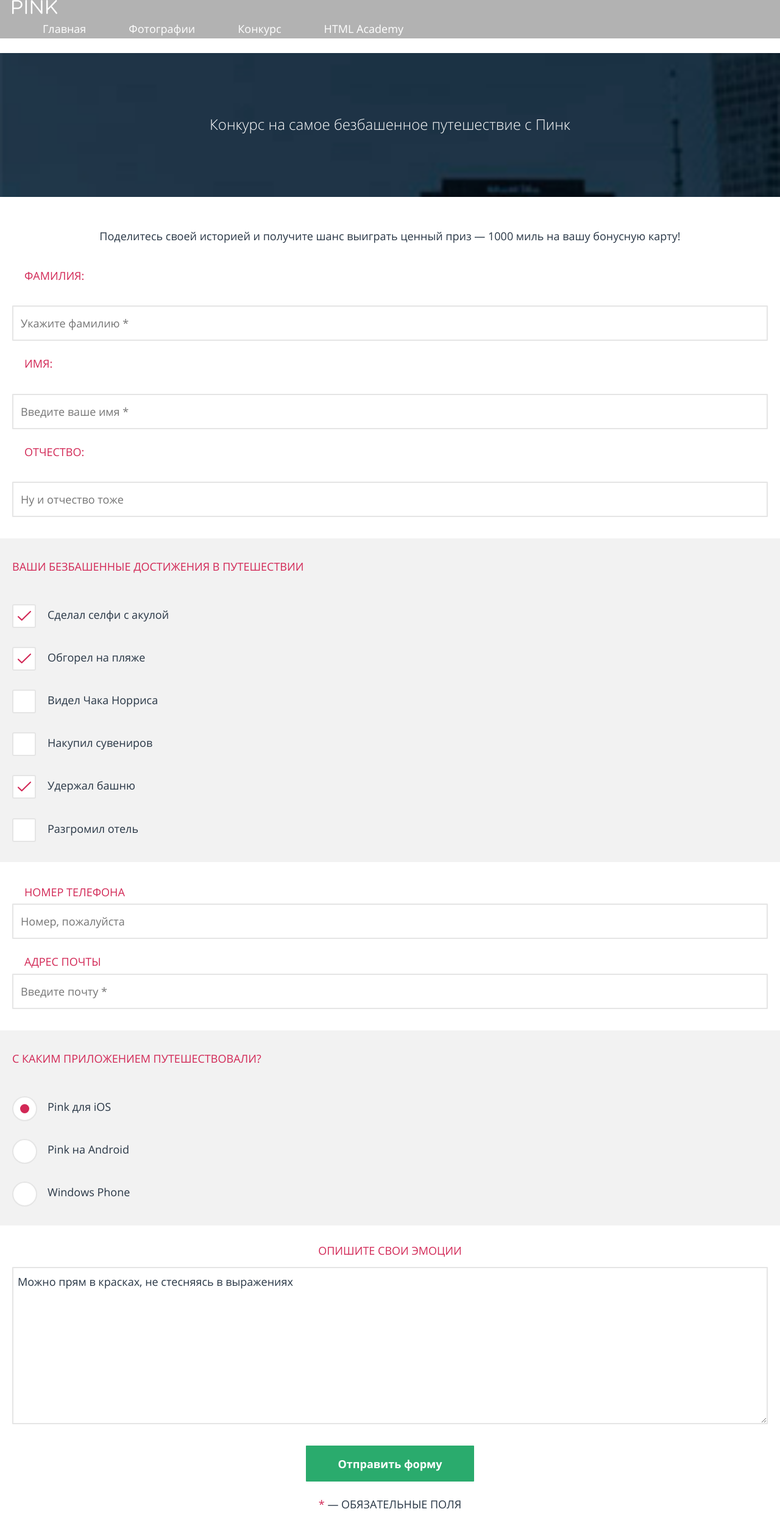
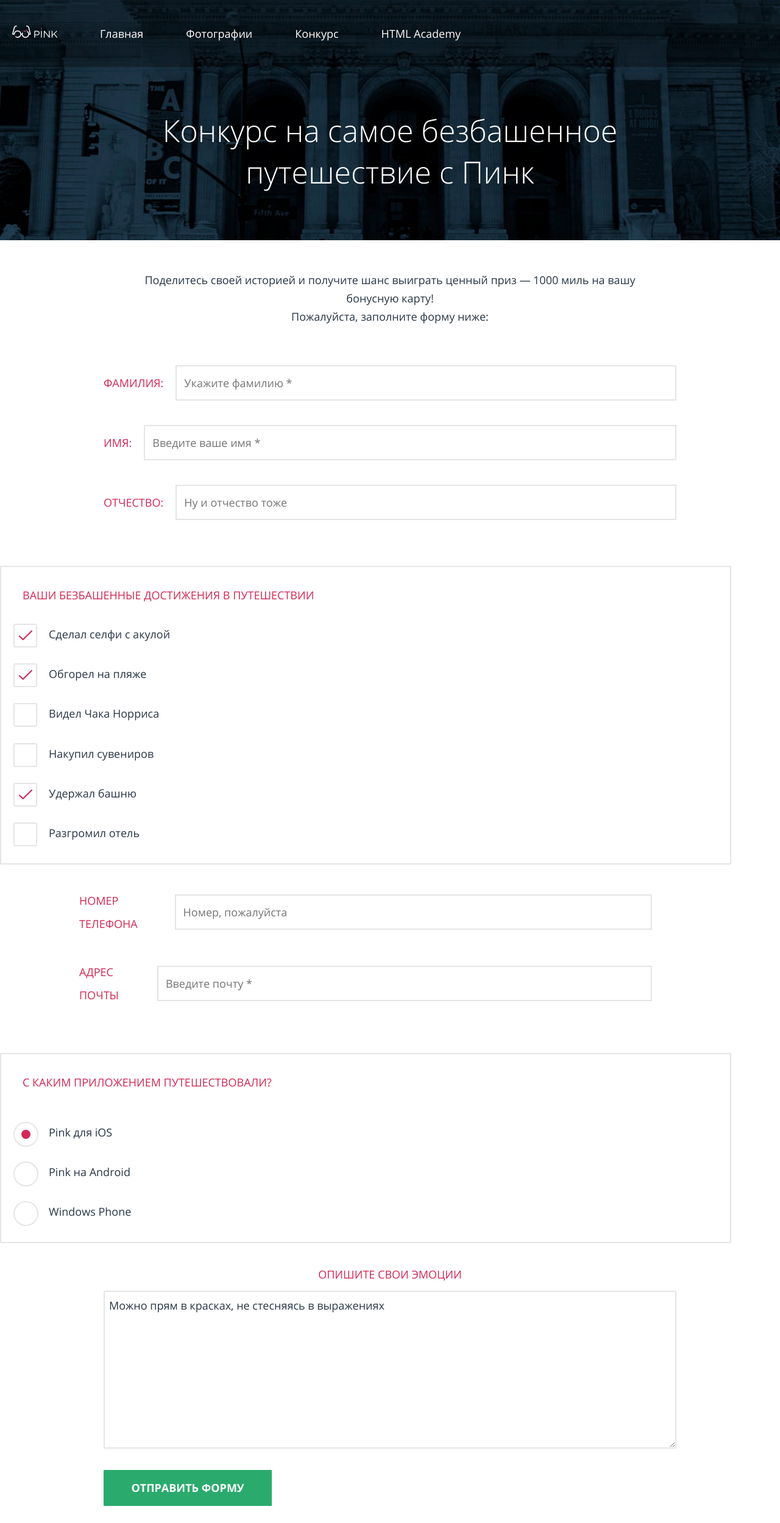
Before and after one commit to AnnaShchegoleva/1569193-pink-21, a website: page source/form.html in a window 1280 px wide. Shown: the top 2498 px of the page at 61% size. Drawn offline with nearby package versions, Linux system fonts and the light colour scheme; files that its build step writes are made by us from their sources; files whose address does not match are found by name.

Commit message:
Правка страниц form и catalog

```diff
--- a/source/form.html
+++ b/source/form.html
@@ -2,15 +2,20 @@
 <html class="page" lang="ru">
 <head>
   <meta charset="utf-8">
+  <meta name="viewport" content="width=device-width, initial-scale=1">
   <title>HTML Academy: Пинк</title>
   <link rel="stylesheet" href="https://cdnjs.cloudflare.com/ajax/libs/normalize/8.0.1/normalize.css" integrity="sha512-oHDEc8Xed4hiW6CxD7qjbnI+B07vDdX7hEPTvn9pSZO1bcRqHp8mj9pyr+8RVC2GmtEfI2Bi9Ke9Ass0as+zpg==" crossorigin="anonymous" />
   <link rel="stylesheet" href="css/style.css">
-  <script src="js/script.js"></script>
 </head>
 <body class="page__body">
 <header class="page-header">
+  <div class="page-header__inner container">
   <a class="page-header__logo logo" href="index.html" aria-label="Переход на главную страницу">
+    <picture>
+      <source media="(min-width: 1200px)" srcset="img/logotype-white-desktop.svg">
+      <source media="(min-width: 660px)" srcset="img/logotype-white-tablet.svg">
       <img class="page-header__logo-image" src="img/pink-logo-mobile.svg" width="74" height="23" alt="Приложение «PINK»">
+    </picture>
   </a>
   <nav class="main-nav main-nav--nojs main-nav--closed">
     <button class="main-nav__toggle" type="button">
@@ -41,6 +46,7 @@
       </ul>
     </div>
   </nav>
+  </div>
 </header>
 
 <main class="page-main">
@@ -51,27 +57,30 @@
     </h2>
     <div class="form__wrapper contest">
       <header class="contest__header">
-        <p class="contest__slogan">Конкурс на самое безбашенное путешествие с Пинк
+        <p class="contest__slogan container">Конкурс на самое безбашенное путешествие с Пинк
         </p>
       </header>
-        <p class="contest__promo-text">Поделитесь своей историей и получите шанс выиграть ценный приз — 1000 миль на вашу бонусную карту!
+      <p class="contest__promo-text container">Поделитесь своей историей и получите шанс выиграть ценный приз — 1000 миль на вашу бонусную карту! <span class="contest__promo-text-add">Пожалуйста, заполните форму ниже:</span>
         </p>
         <form class="form-contest" action="https://echo.htmlacademy.ru" method="post">
         <h2 class="visually-hidden">Информация об участнике конкурса</h2>
+        <div class="form-contest__inner container">
           <div class="form__participant participant">
           <p class="form__participant-item participant__info-surname">
-            <label class="participant__surname" for="surname">Фамилия:</label><br>
+            <label class="participant__surname" for="surname">Фамилия:</label>
             <input class="participant__surname-field" type="text" id="surname" name="surname" placeholder="Укажите фамилию *" aria-label="Фамилия участника конкурса" required>
           </p>
           <p class="form__participant-item participant__info-name">
-            <label class="participant__name" for="name">Имя:</label><br>
+            <label class="participant__name" for="name">Имя:</label>
             <input class="participant__name-field" type="text" id="name" name="name" placeholder="Введите ваше имя *" aria-label="Имя участника" required>
           </p>
           <p class="form__participant-item participant__info-patronymic">
-            <label class="participant__patronymic" for="patronymic">Отчество:</label><br>
+            <label class="participant__patronymic" for="patronymic">Отчество:</label>
             <input class="participant__patronymic-field" type="text" id="patronymic" name="patronymic" placeholder="Ну и отчество тоже" aria-label="Отчество участника">
           </p>
         </div>
+        </div>
+        <div class="form__option-inner container">
           <fieldset class="form__option achievements">
           <legend class="achievements__title">Ваши безбашенные достижения в путешествии</legend>
           <p class="achievements__item">
@@ -99,7 +108,9 @@
             <label class="achievements__item-text" for="hotel">Разгромил отель</label>
           </p>
         </fieldset>
+        </div>
 
+        <div class="form__participant-inner container">
           <div class="form__participant participant-contacts">
             <p class="form__participant-item participant-contacts__info-phone">
             <label class="participant-contacts__phone" for="phone">Номер телефона</label>
@@ -110,6 +121,8 @@
             <input class="participant-contacts__email-field" type="email" id="email" name="email" placeholder="Введите почту *" required aria-label="Номер телефона участника конкурса">
           </p>
           </div>
+        </div>
+        <div class="form__option-inner container">
           <fieldset class="form__option option-apps">
             <legend class="option-apps__title">С каким приложением путешествовали?</legend>
             <p class="option-apps__item">
@@ -125,20 +138,23 @@
               <label class="option-apps__item-text" for="windows">Windows Phone</label>
           </p>
           </fieldset>
+        </div>
+          <div class="form__participant-comment-inner container">
         <div class="form__participant participant-comment">
           <label class="participant-comment__title" for="comment">Опишите свои эмоции</label>
           <textarea class="participant-comment__text" rows="8" name="comment" id="comment">Можно прям в красках, не стесняясь в выражениях
           </textarea>
           </div>
-        <button class="button button--green button-send" aria-label="Отправить заявку на участие в конкурсе" type="submit">Отправить форму</button>
+        <button class="button button-green button-send" aria-label="Отправить заявку на участие в конкурсе" type="submit">Отправить форму</button>
           <p class="form-contest__field-required"><span class="star">*</span> — обязательные поля</p>
+          </div>
         </form>
     </div>
   </section>
 </main>
 
 <footer class="page-footer">
-  <div class="page-footer__inner">
+  <div class="page-footer__inner container">
     <div class="page-footer__logo">
       <svg width="145" height="40" viewBox="0 0 145 40" fill="none" xmlns="http://www.w3.org/2000/svg">
         <path d="M71.005 18.5486C71.0049 18.2125 71.1358 17.8898 71.3697 17.6494C71.6037 17.409 71.922 17.2701 72.2568 17.2623H79.39C84.4469 17.2623 87.7751 19.9645 87.7751 24.3918V24.4516C87.7751 29.2977 83.7415 31.8105 78.9727 31.8105H73.5384V38.611C73.5539 38.7874 73.5328 38.9651 73.4762 39.1329C73.4196 39.3006 73.3289 39.4547 73.2097 39.5854C73.0906 39.716 72.9457 39.8204 72.7842 39.8918C72.6227 39.9631 72.4481 40 72.2717 40C72.0952 40 71.9207 39.9631 71.7592 39.8918C71.5977 39.8204 71.4527 39.716 71.3336 39.5854C71.2145 39.4547 71.1237 39.3006 71.0671 39.1329C71.0106 38.9651 70.9894 38.7874 71.005 38.611V18.5486ZM79.0721 29.5171C82.7778 29.5171 85.2119 27.5228 85.2119 24.5314V24.4716C85.2119 21.2608 82.8175 19.5956 79.2509 19.5956H73.588V29.4772L79.0721 29.5171Z" fill="#283645"/>
@@ -177,7 +193,10 @@
     </div>
   </div>
 </footer>
-<section class="form__popup popup-failure">
+<section class="form-popup popup-failure">
+<!--
+  <div class="form-popup__inner-failure container">
+-->
   <h3 class="visually-hidden">Ошибка заполнения полей формы</h3>
   <p class="popup-failure__title">
     Что-то пошло не так!
@@ -185,18 +204,24 @@
   <p class="popup-failure__description">
     Проверьте поля, выделенные красным, скорее всего вы забыли их заполнить
   </p>
-  <button class="button button--accept" type="button" aria-label="Проверьте все ли поля заполнены">ok</button>
+  <button class="button button-green button--accept" type="button" aria-label="Проверьте все ли поля заполнены">ok</button>
+<!--  </div>-->
 </section>
 
-<section class="form__popup popup-success">
+<!--<div class="form-popup__inner-success container">-->
+<section class="form-popup popup-success">
+
   <h3 class="visually-hidden">Форма для участия в конкурсе заполнена</h3>
   <p class="popup-success__title">Ваша заявка отправлена</p>
   <p class="popup-success__description">
     Спасибо за ваше участие, ваша заявка уже поступила к нам. В ближайшее время мы рассмотрим ее и оповестим вас.
   </p>
   <div class="popup-background">
-    <button class="button button--cancel" type="button" aria-label="Заявка принята">Закрыть окно</button>
+    <button class="button button-green button--cancel" type="button" aria-label="Заявка принята">Закрыть окно</button>
   </div>
+
 </section>
+<!--</div>-->
+<script src="js/script.js"></script>
 </body>
 </html>
--- a/source/less/blocks/button.less
+++ b/source/less/blocks/button.less
@@ -15,28 +15,94 @@
   margin-bottom: 15px;
 }
 
+.button__publish:focus,
+.button__publish:hover {
+  background-color: @magenta;
+  color: @white;
+  border: none;
+}
+
+.button__publish:active {
+  color: fade(@white, 30%);
+  border: none;
+}
+
 .button__reset {
   border-radius: 30px;
-  color: @gray;
-  border: 3px solid @gray;
+  color: fade(@darkblue, 10%);
+  border: 3px solid fade(@darkblue, 10%);
   min-width: 280px;
   min-height: 55px;
   margin-bottom: 40px;
 }
 
-.button--green {
+.button__reset:focus,
+.button__reset:hover {
+  color: fade(@darkblue, 30%);
+  border: 3px solid fade(@darkblue, 30%);
+}
+
+.button__reset:active {
+  background-color: fade(@darkblue, 30%);
+  color: fade(@white, 30%);
+  border: none;
+}
+
+.button-green {
   background-color: @green;
   border: 2px solid @green;
   border-radius: 1px;
+  text-transform: uppercase;
   display: flex;
   min-height: 59px;
   min-width: 276px;
-  margin: 0 20px;
   align-items: center;
   justify-content: center;
   align-self: center;
 }
 
+.button-green:focus,
+.button-green:hover {
+  background-color: @darkgreen;
+  border: 2px solid @darkgreen;
+}
+
+.button-green:active {
+  color: fade(@white, 30%);
+}
+
+.button-green:disabled {
+  background-color: @gray;
+  border: 2px solid @gray;
+}
+
+/*____________
+
+.copyright__link:hover path,
+.copyright__link:focus path {
+  fill: @darkblue;
+}
+
+.copyright__link:active path {
+  fill: fade(@darkblue, 30%);
+}
+
+
+.page-footer__logo:hover path,
+.page-footer__logo:focus path {
+  fill: @magenta;
+}
+
+.page-footer__logo:active path:not(:nth-last-child) {
+  fill: @darkblue;
+}
+
+.page-footer__logo:active path {
+  opacity: 0.3;
+}
+
+_________*/
+/*
 .button--cancel {
   background-color: @green;
   border: 2px solid @green;
@@ -62,3 +128,4 @@
   justify-content: center;
   align-self: center;
 }
+*/
--- a/source/less/blocks/form.less
+++ b/source/less/blocks/form.less
@@ -5,14 +5,44 @@
 
 .contest__header {
   color: @white;
+  min-height: 240px;
+  min-width: 320px;
+  margin-top: -66px;
+  margin-bottom: 50px;
   background-color: @blueback;
-  min-height: 236px;
-  min-width: 320px;
-  background-image: url("../img/back-mobile.png");
+  background-image: url("../img/back-mobile.jpg");
   background-repeat: no-repeat;
   background-size: cover;
   background-position: center;
   background-position-y: -12px;
+
+  @media (min-resolution: 2dppx) {
+    background-image: url("../img/back-mobile@2x.jpg");
+    /*background-size: 580px auto;*/
+  }
+
+  @media (min-width: @tablet-width) {
+    min-height: 440px;
+    margin-top: -110px;
+    padding-top: 155px;
+    background-image: url("../img/back-tablet.jpg");
+
+    @media (min-resolution: 2dppx) {
+      background-image: url("../img/back-tablet@2x.jpg");
+      /*background-size: 980px auto;*/
+    }
+  }
+
+  @media (min-width: @desktop-width) {
+    min-height: 394px;
+    padding-top: 180px;
+    background-image: url("../img/back-desktop.jpg");
+
+    @media (min-resolution: 2dppx) {
+      background-image: url("../img/back-desktop@2x.jpg");
+      /*background-size: 1980px auto;*/
+    }
+  }
 }
 
 .contest__slogan {
@@ -22,12 +52,32 @@
   font-weight: 300;
   line-height: 33px;
   margin-bottom: 0;
-  padding: 0 40px 0 40px;
+
+  @media (min-width: @tablet-width) {
+    font-size: 50px;
+    line-height: 68px;
+    top: 0;
+  }
 }
 
 .contest__promo-text {
-  margin: 45px 20px 26px 20px;
+  margin-bottom: 35px;
   line-height: 214%;
+
+  @media (min-width: @tablet-width) {
+    font-size: 18px;
+    line-height: 167%;
+    margin: 0 65px;
+    margin-bottom: 65px;
+  }
+}
+
+.contest__promo-text-add {
+  display: none;
+
+  @media (min-width: @tablet-width) {
+    display: block;
+  }
 }
 
 .form-contest {
@@ -35,6 +85,15 @@
   display: flex;
   flex-direction: column;
   /*margin: 42px 20px 0 20px;*/
+}
+
+.form-contest__inner {
+  width: 100%;
+}
+
+.form__participant-inner {
+  width: 100%;
+  margin: 0;
 }
 
 .form__participant {
@@ -45,51 +104,82 @@
 
 .form__participant-item {
   margin: 0;
+  margin-bottom: 20px;
+
+  @media (min-width: @tablet-width) {
+    display: flex;
+    flex-direction: row;
+    align-items: center;
+    margin-bottom: 40px;
+  }
 }
 
 .form__participant-item:not(:first-child) {
-  margin-top: 18px;
+  /*margin-top: 18px;*/
 }
 
 .form__participant-item > label {
   color: @magenta;
   text-transform: uppercase;
   line-height: 214%;
-  margin-left: 40px;
+  margin-left: 25px;
+
+  @media (min-width: @tablet-width) {
+    margin-left: 0;
+    margin-right: 20px;
+  }
 }
 
 .form__participant-item > input {
   font-size: 18px;
   line-height: 167%;
   padding: 12px;
-  margin-left: 20px;
-  margin-right: 20px;
-}
-
-.form__participant > p {
-  display: flex;
-  flex-direction: column;
+  /*  margin-left: 20px;
+  margin-right: 20px;*/
 }
 
 .form__participant-item input {
   border: 2px solid @gray;
   border-radius: 1px;
+  width: 100%;
+}
+
+.form__participant-item input:hover,
+.form__participant-item input:focus {
+  border: 2px solid @darkblue;
+}
+
+.form__participant-item input:active {
+  border: 2px solid @magenta;
 }
 
 .form__option {
   position: relative;
   margin: 0;
-  margin-bottom: 30px;
+  margin-bottom: 40px;
   border: none;
   background-color: @lightgray;
   padding-left: 20px;
   padding-right: 20px;
-  padding-top: 70px;
-  padding-bottom: 40px;
+  padding-top: 95px;
+  padding-bottom: 0;
+
+  @media (min-width: @tablet-width) {
+    border: 2px solid @gray;
+    border-radius: 1px;
+    background-color: transparent;
+  }
+}
+
+.form__option-inner {
+  width: 100%;
+  margin: 0;
+  padding: 0;
 }
 
 .form__option > legend {
   position: absolute;
+  display: inline;
   top: 35px;
   left: 0;
   box-sizing: border-box;
@@ -97,12 +187,12 @@
   line-height: 129%;
   color: @magenta;
   text-transform: uppercase;
-  margin-left: 20px;
+  padding: 0 35px;
 }
 
 .achievements__item {
-  margin-top: 40px;
-  margin-bottom: 0;
+  margin: 0;
+  margin-bottom: 35px;
 }
 
 .achievements__item-text {
@@ -133,8 +223,8 @@
 }
 
 .option-apps__item {
-  margin-top: 40px;
-  margin-bottom: 0;
+  /*margin-top: 40px;*/
+  margin-bottom: 35px;
 }
 
 .option-apps__item-text {
@@ -164,6 +254,10 @@
   background-position: center;
 }
 
+.form__participant-comment-inner {
+  width: 100%;
+}
+
 .participant-comment {
   text-align: center;
   line-height: 129%;
@@ -179,8 +273,6 @@
   font-size: 18px;
   line-height: 167%;
   color: @darkblue;
-  margin-left: 20px;
-  margin-right: 20px;
   padding: 7px;
   border: 2px solid @gray;
   border-radius: 1px;
--- a/source/less/global/variables.less
+++ b/source/less/global/variables.less
@@ -6,6 +6,7 @@
 @magenta: #d22856;
 @blueback: #1d2631;
 @green: #2aab6d;
+@darkgreen: #1c9b5e;
 @gray: #e5e5e5;
 @lightgray: #f2f2f2;
 
```
Also changed, not shown: source/catalog.html (+2 -17 lines), source/less/blocks/gallery.less (+29 -6 lines), source/less/blocks/main-nav.less (+9 -0 lines). Lines whose indentation alone changed are shown as unchanged.
